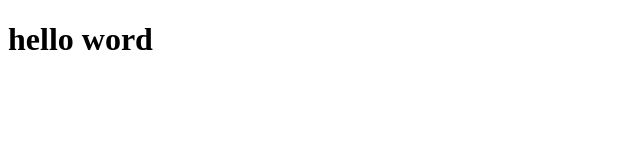
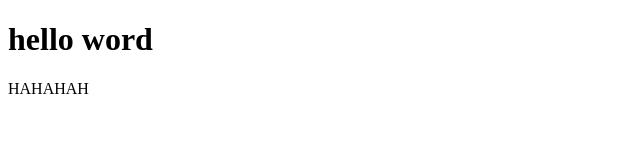
Before and after one commit to MUHAMADTEGARWIJAYA/MASIVE, a plain HTML site: page index.html in a window 1280 px wide. Shown: the whole page, without its empty margins (0-640 px from the left). Drawn offline with Linux system fonts and the light colour scheme.

Commit message:
ganti index

```diff
--- a/index.html
+++ b/index.html
@@ -7,5 +7,6 @@
 </head>
 <body>
     <h1>hello word</h1>
+    <p>HAHAHAH</p>
 </body>
 </html>
```
